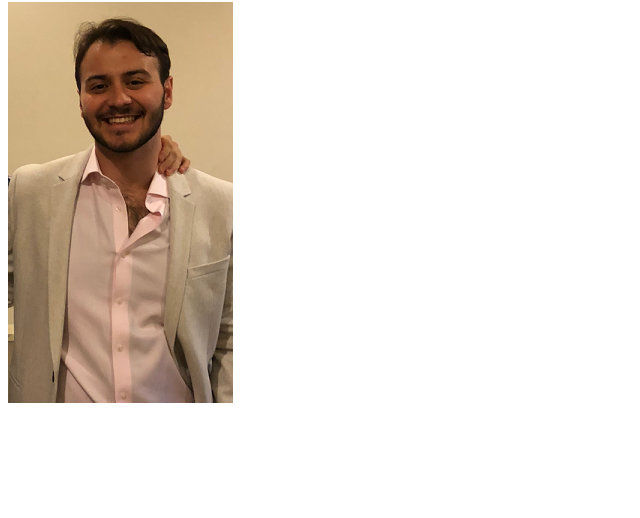
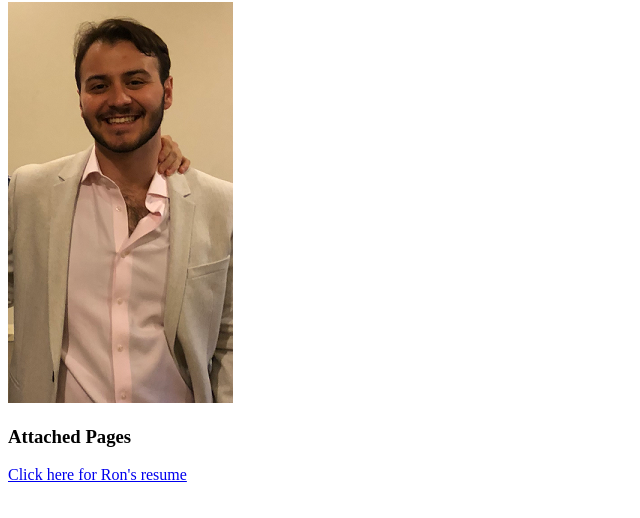
Before and after one commit to rzampolin/rzampolin, a plain HTML site: page index.html in a window 1280 px wide. Shown: the part 78-596 px from the top of the page, without its empty margins (0-640 px from the left). Drawn offline with Linux system fonts and the light colour scheme.

Commit message:
update index links

```diff
--- a/index.html
+++ b/index.html
@@ -10,5 +10,9 @@
 
 <img src="zampolin_image.png">
 
+<h3>Attached Pages</h3>
+<!-- <a href="bio.html">Click here for Ron's bio</a> -->
+<a href="resume.html">Click here for Ron's resume</a>
+
 </body>
 </html>
```
